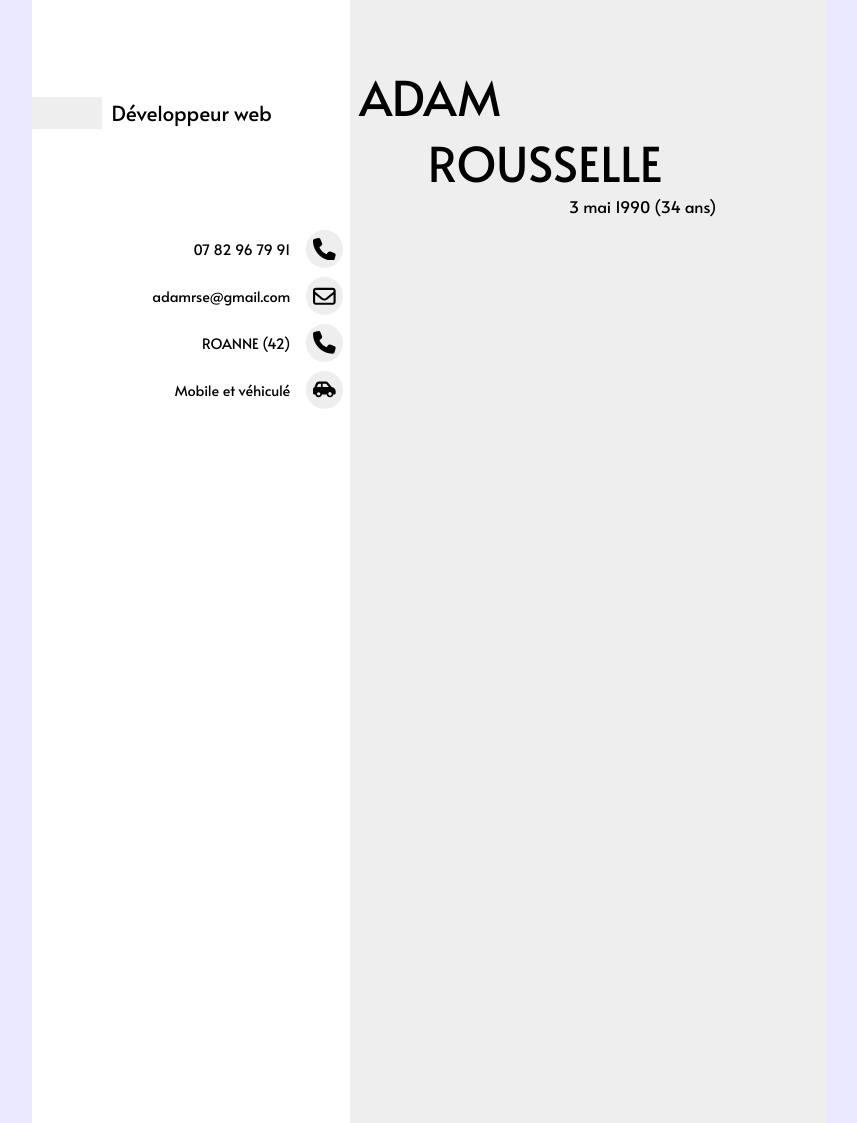
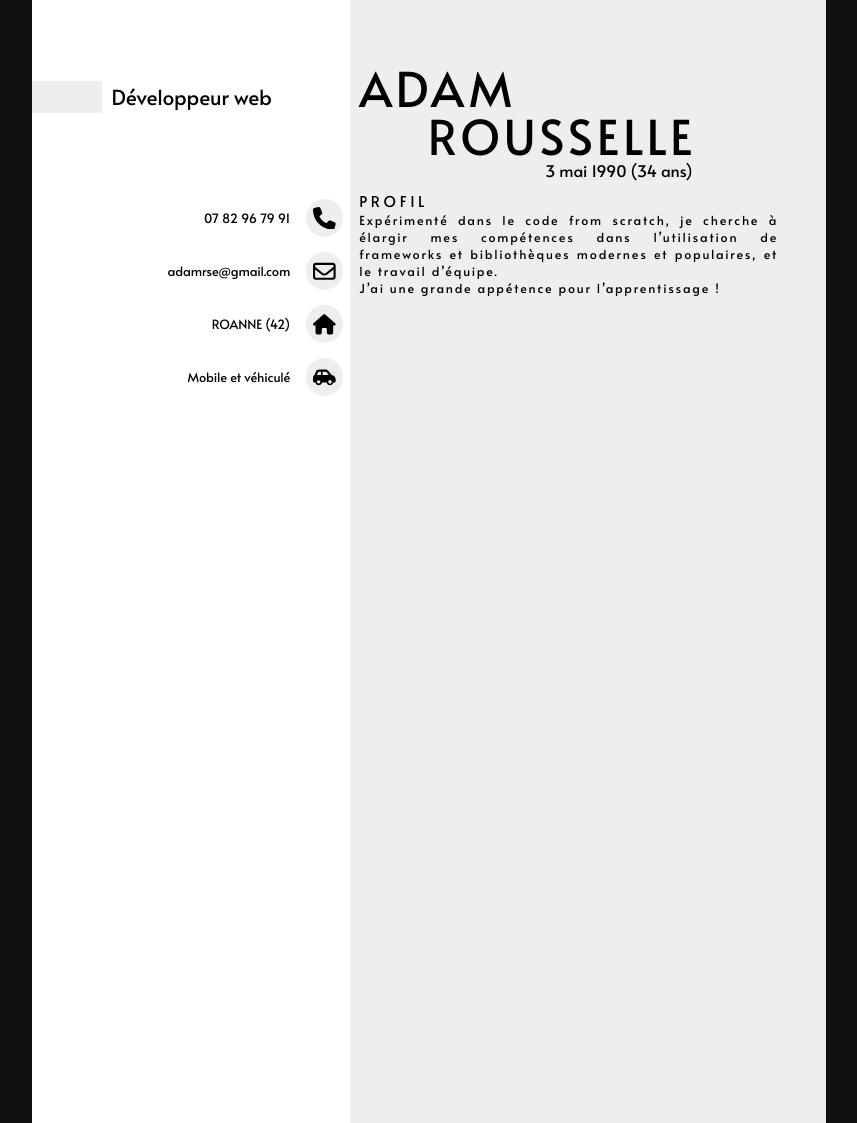
Before and after one commit to AdamRse/cv2, a PHP site: page / in a window 1280 px wide. Shown: the whole page, without its empty margins (211-1068 px from the left). Run offline with PHP 8.4, Linux system fonts and the light colour scheme.

Commit message:
h2 et fix divers tailles

```diff
--- a/index.php
+++ b/index.php
@@ -22,25 +22,33 @@ $yearsold = floor((time() - 641685600) / 31556926);
                 <div class="line">
                     <div class="text">07 82 96 79 91</div>
                     <div class="icon">
-                        <svg xmlns="http://www.w3.org/2000/svg" viewBox="0 0 512 512"><path d="M164.9 24.6c-7.7-18.6-28-28.5-47.4-23.2l-88 24C12.1 30.2 0 46 0 64C0 311.4 200.6 512 448 512c18 0 33.8-12.1 38.6-29.5l24-88c5.3-19.4-4.6-39.7-23.2-47.4l-96-40c-16.3-6.8-35.2-2.1-46.3 11.6L304.7 368C234.3 334.7 177.3 277.7 144 207.3L193.3 167c13.7-11.2 18.4-30 11.6-46.3l-40-96z"/></svg>
+                        <svg xmlns="http://www.w3.org/2000/svg" viewBox="0 0 512 512">
+                            <path d="M164.9 24.6c-7.7-18.6-28-28.5-47.4-23.2l-88 24C12.1 30.2 0 46 0 64C0 311.4 200.6 512 448 512c18 0 33.8-12.1 38.6-29.5l24-88c5.3-19.4-4.6-39.7-23.2-47.4l-96-40c-16.3-6.8-35.2-2.1-46.3 11.6L304.7 368C234.3 334.7 177.3 277.7 144 207.3L193.3 167c13.7-11.2 18.4-30 11.6-46.3l-40-96z" />
+                        </svg>
                     </div>
                 </div>
                 <div class="line">
                     <div class="text">adamrse@gmail.com</div>
                     <div class="icon">
-                        <svg xmlns="http://www.w3.org/2000/svg" viewBox="0 0 512 512"><path d="M64 112c-8.8 0-16 7.2-16 16l0 22.1L220.5 291.7c20.7 17 50.4 17 71.1 0L464 150.1l0-22.1c0-8.8-7.2-16-16-16L64 112zM48 212.2L48 384c0 8.8 7.2 16 16 16l384 0c8.8 0 16-7.2 16-16l0-171.8L322 328.8c-38.4 31.5-93.7 31.5-132 0L48 212.2zM0 128C0 92.7 28.7 64 64 64l384 0c35.3 0 64 28.7 64 64l0 256c0 35.3-28.7 64-64 64L64 448c-35.3 0-64-28.7-64-64L0 128z"/></svg>
+                        <svg xmlns="http://www.w3.org/2000/svg" viewBox="0 0 512 512">
+                            <path d="M64 112c-8.8 0-16 7.2-16 16l0 22.1L220.5 291.7c20.7 17 50.4 17 71.1 0L464 150.1l0-22.1c0-8.8-7.2-16-16-16L64 112zM48 212.2L48 384c0 8.8 7.2 16 16 16l384 0c8.8 0 16-7.2 16-16l0-171.8L322 328.8c-38.4 31.5-93.7 31.5-132 0L48 212.2zM0 128C0 92.7 28.7 64 64 64l384 0c35.3 0 64 28.7 64 64l0 256c0 35.3-28.7 64-64 64L64 448c-35.3 0-64-28.7-64-64L0 128z" />
+                        </svg>
                     </div>
-                    </div>
+                </div>
                 <div class="line">
                     <div class="text">ROANNE (42)</div>
                     <div class="icon">
-                        <svg xmlns="http://www.w3.org/2000/svg" viewBox="0 0 512 512"><path d="M164.9 24.6c-7.7-18.6-28-28.5-47.4-23.2l-88 24C12.1 30.2 0 46 0 64C0 311.4 200.6 512 448 512c18 0 33.8-12.1 38.6-29.5l24-88c5.3-19.4-4.6-39.7-23.2-47.4l-96-40c-16.3-6.8-35.2-2.1-46.3 11.6L304.7 368C234.3 334.7 177.3 277.7 144 207.3L193.3 167c13.7-11.2 18.4-30 11.6-46.3l-40-96z"/></svg>
+                        <svg xmlns="http://www.w3.org/2000/svg" viewBox="0 0 576 512">
+                            <path d="M575.8 255.5c0 18-15 32.1-32 32.1l-32 0 .7 160.2c0 2.7-.2 5.4-.5 8.1l0 16.2c0 22.1-17.9 40-40 40l-16 0c-1.1 0-2.2 0-3.3-.1c-1.4 .1-2.8 .1-4.2 .1L416 512l-24 0c-22.1 0-40-17.9-40-40l0-24 0-64c0-17.7-14.3-32-32-32l-64 0c-17.7 0-32 14.3-32 32l0 64 0 24c0 22.1-17.9 40-40 40l-24 0-31.9 0c-1.5 0-3-.1-4.5-.2c-1.2 .1-2.4 .2-3.6 .2l-16 0c-22.1 0-40-17.9-40-40l0-112c0-.9 0-1.9 .1-2.8l0-69.7-32 0c-18 0-32-14-32-32.1c0-9 3-17 10-24L266.4 8c7-7 15-8 22-8s15 2 21 7L564.8 231.5c8 7 12 15 11 24z" />
+                        </svg>
                     </div>
                 </div>
                 <div class="line">
                     <div class="text">Mobile et véhiculé</div>
                     <div class="icon">
-                        <svg xmlns="http://www.w3.org/2000/svg" viewBox="0 0 640 512"><path d="M171.3 96L224 96l0 96-112.7 0 30.4-75.9C146.5 104 158.2 96 171.3 96zM272 192l0-96 81.2 0c9.7 0 18.9 4.4 25 12l67.2 84L272 192zm256.2 1L428.2 68c-18.2-22.8-45.8-36-75-36L171.3 32c-39.3 0-74.6 23.9-89.1 60.3L40.6 196.4C16.8 205.8 0 228.9 0 256L0 368c0 17.7 14.3 32 32 32l33.3 0c7.6 45.4 47.1 80 94.7 80s87.1-34.6 94.7-80l130.7 0c7.6 45.4 47.1 80 94.7 80s87.1-34.6 94.7-80l33.3 0c17.7 0 32-14.3 32-32l0-48c0-65.2-48.8-119-111.8-127zM434.7 368a48 48 0 1 1 90.5 32 48 48 0 1 1 -90.5-32zM160 336a48 48 0 1 1 0 96 48 48 0 1 1 0-96z"/></svg>
+                        <svg xmlns="http://www.w3.org/2000/svg" viewBox="0 0 640 512">
+                            <path d="M171.3 96L224 96l0 96-112.7 0 30.4-75.9C146.5 104 158.2 96 171.3 96zM272 192l0-96 81.2 0c9.7 0 18.9 4.4 25 12l67.2 84L272 192zm256.2 1L428.2 68c-18.2-22.8-45.8-36-75-36L171.3 32c-39.3 0-74.6 23.9-89.1 60.3L40.6 196.4C16.8 205.8 0 228.9 0 256L0 368c0 17.7 14.3 32 32 32l33.3 0c7.6 45.4 47.1 80 94.7 80s87.1-34.6 94.7-80l130.7 0c7.6 45.4 47.1 80 94.7 80s87.1-34.6 94.7-80l33.3 0c17.7 0 32-14.3 32-32l0-48c0-65.2-48.8-119-111.8-127zM434.7 368a48 48 0 1 1 90.5 32 48 48 0 1 1 -90.5-32zM160 336a48 48 0 1 1 0 96 48 48 0 1 1 0-96z" />
+                        </svg>
                     </div>
                 </div>
             </div>
@@ -48,6 +56,14 @@ $yearsold = floor((time() - 641685600) / 31556926);
         <section id="partRight" class="paddingTop">
             <h2><span class="line">ADAM</span><span class="line line2">ROUSSELLE</span></h2>
             <p class="description">3 mai 1990 (<?= $yearsold ?> ans)</p>
+            <div id="summary">
+                <h3>PROFIL</h3>
+                <p>
+                    Expérimenté dans le code from scratch, je cherche à élargir mes compétences dans l’utilisation de frameworks et bibliothèques modernes et populaires, et le travail d’équipe.
+                    <br />
+                    J’ai une grande appétence pour l’apprentissage !
+                </p>
+            </div>
         </section>
     </div>
 </body>
--- a/style.css
+++ b/style.css
@@ -7,7 +7,8 @@
 body{
     display: flex;
     justify-content: center;
-    background-color: #ebe9ff;
+    /* background-color: #ebe9ff; */
+    background-color: #111;
 
     --primary-bg: #eee;
 }
@@ -22,7 +23,8 @@ body{
     font-family: "Alata", serif;
     font-weight: lighter;
     font-style: normal;
-    letter-spacing: 5%;
+    position: relative;
+    overflow: hidden;
 }
 #partLeft{
     font-size: 1rem;
@@ -40,9 +42,10 @@ section{
 }
 h2{
     font-size: 300%;
-    letter-spacing: 20%;
     font-weight: lighter;
     padding: 0 2%;
+    line-height: 100%;
+    letter-spacing: 1mm;
 }
 h2 .line{
     display: block;
@@ -50,12 +53,18 @@ h2 .line{
 h2 .line2{
     padding-left: 15%;
 }
+h3{
+    font-size: 120%;
+    font-weight: lighter;
+    letter-spacing: 1mm;
+    text-transform: uppercase;
+}
 .title{
     width: 100%;
     display: flex;
     justify-content: start;
     align-items: center;
-    margin-top: 10.4%;
+    margin-top: 5.6%;
 }
 
 .title .decorationBlock{
@@ -69,25 +78,25 @@ h2 .line2{
     padding-left: 3%;
     font-size: 1.3rem;
     font-weight: lighter;
+    line-height: 100%;
 }
 .description{
-    padding-right: 23%;
+    padding-right:28%;
     text-align: right;
 }
 #infos{
     padding: 2% 2%;
-    margin-top: 30%;
+    margin-top: 25%;
 }
 #infos .line{
-    margin-bottom: 3%;
+    margin-bottom: 5%;
     display: flex;
     justify-content: flex-end;
     align-items: center;
 }
 #infos .line .text{
-    font-size: 90%;
+    font-size: 80%;
     margin-right: 5%;
-    letter-spacing: 15%;
 }
 #infos .line .icon{
     height: 10mm;
@@ -102,3 +111,10 @@ h2 .line2{
     height: 60%;
     width: 60%;
 }
+
+#summary{
+    margin: 2% 10% 0 2%;
+    text-align: justify;
+    letter-spacing: 0.5mm;
+    font-size: 78%;
+}
```
